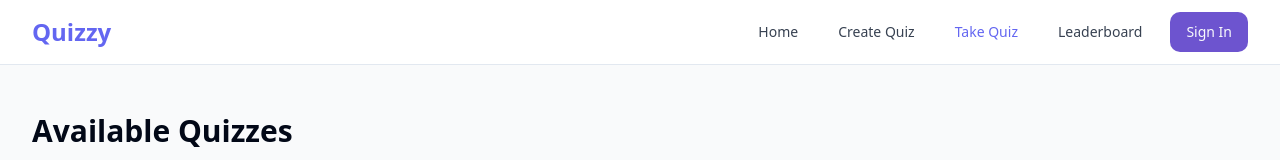
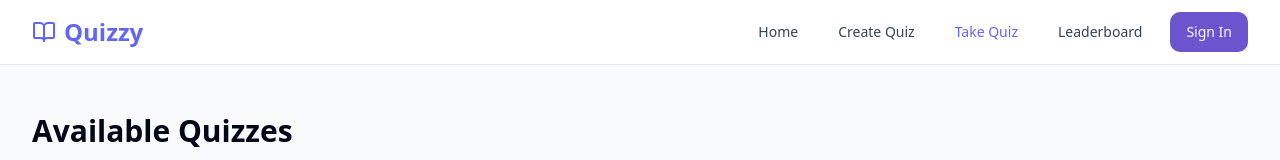
Before and after one commit to mahika29/lively-website-glow-up, a React (Vite) app: page /take in a window 1280 px wide. Shown: the top 160 px of the page. Built offline with nearby package versions, Linux system fonts and the light colour scheme.

Commit message:
Add logo to navbar
Adds a logo next to the "Quizzy" text in the navbar.

```diff
--- a/src/components/Navbar.tsx
+++ b/src/components/Navbar.tsx
@@ -1,7 +1,7 @@
 
 import { useState } from 'react';
 import { Link, useLocation } from 'react-router-dom';
-import { Menu, X } from 'lucide-react';
+import { Menu, X, BookOpen } from 'lucide-react';
 import { Button } from "@/components/ui/button";
 
 const Navbar = () => {
@@ -17,7 +17,8 @@ const Navbar = () => {
       <div className="max-w-7xl mx-auto px-4 sm:px-6 lg:px-8">
         <div className="flex justify-between h-16">
           <div className="flex">
-            <Link to="/" className="flex items-center">
+            <Link to="/" className="flex items-center space-x-2">
+              <BookOpen className="h-6 w-6 text-quiz-primary" />
               <span className="text-2xl font-bold text-quiz-primary">Quizzy</span>
             </Link>
           </div>
```
